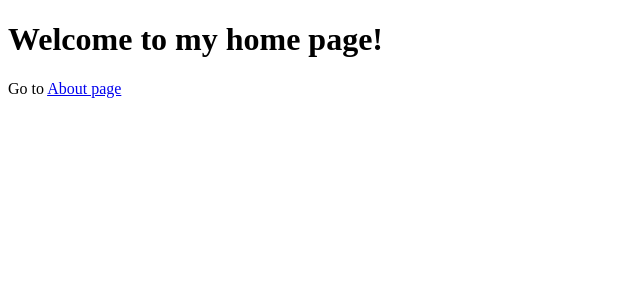
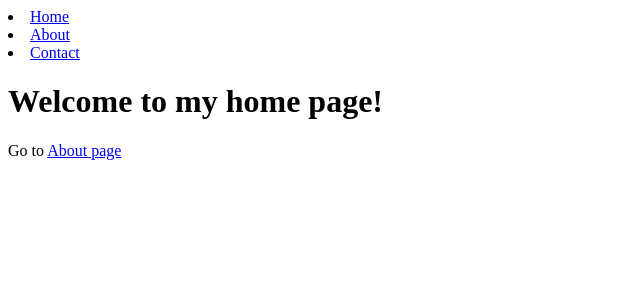
Before and after one commit to sharpmalm/portfoliorouter, a React (Create React App) app: page / in a window 1280 px wide. Shown: the top 300 px of the page, without its empty margins (0-640 px from the left). Built offline with nearby package versions, Linux system fonts and the light colour scheme.

Commit message:
Unstyled navbar added and working

```diff
--- a/src/content/Home.js
+++ b/src/content/Home.js
@@ -1,8 +1,10 @@
 import { Link } from 'react-router-dom';
+import NavigationBar from './components/NavigationBar';
 
 function Home() {
     return (
         <>
+        <NavigationBar />
         <h1>Welcome to my home page!</h1>
         <p>
             Go to <Link to="/about">About page</Link>
--- /dev/null
+++ b/src/content/components/NavigationBar.js
@@ -0,0 +1,20 @@
+import React from 'react';
+import { Link } from "react-router-dom";
+
+const NavigationBar = () => {
+  return (
+    <div>
+      <li>
+        <Link to="/">Home</Link>
+      </li>
+      <li>
+        <Link to="/about">About</Link>
+      </li>
+      <li>
+        <Link to="/contact">Contact</Link>
+      </li>
+    </div>
+  );
+}
+
+export default NavigationBar;
```
